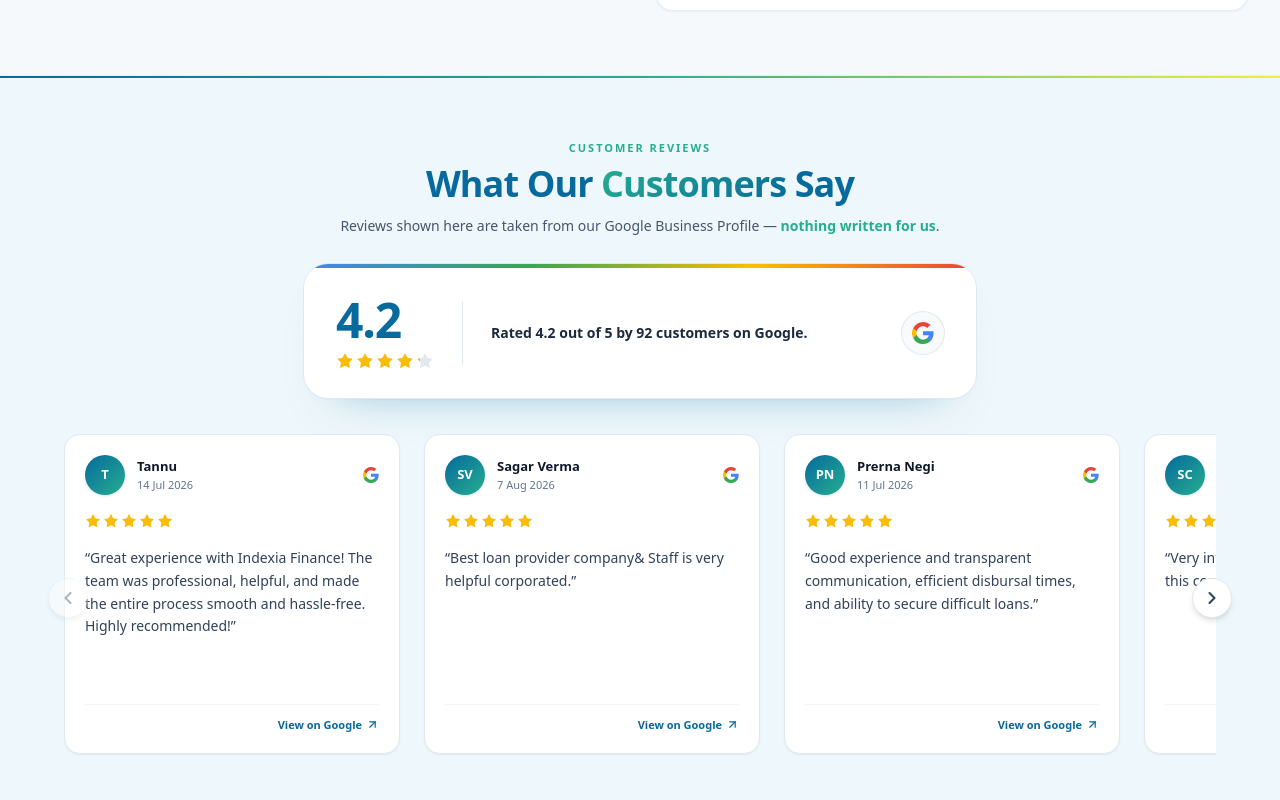
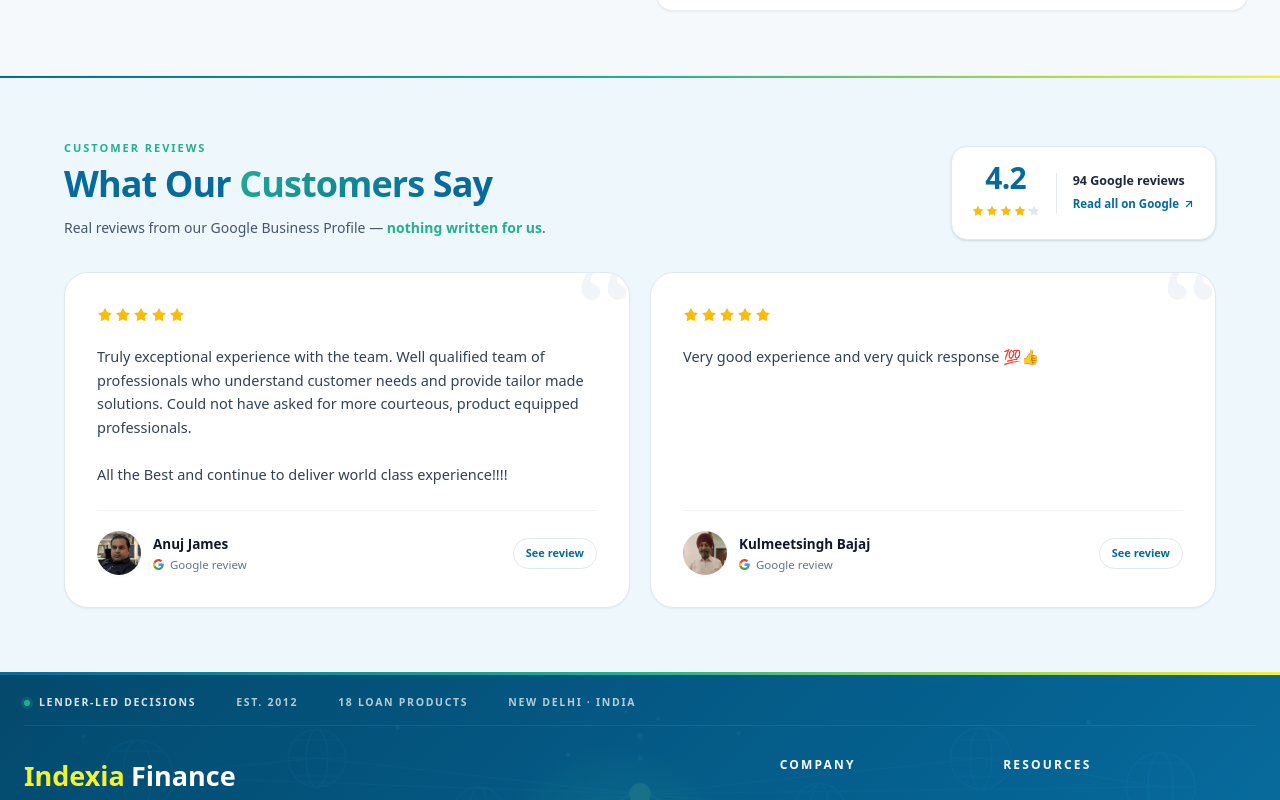
Before and after one commit to bijendra-malik/New-Finance-Web, a React (Vite) app: page / in a window 1280 px wide. Shown: the part 3619-4419 px from the top of the page. Built offline with nearby package versions, Linux system fonts and the light colour scheme; grey boxes are pictures that could not be loaded.

Commit message:
redesigned testimonials section, updated reviews and added images

```diff
--- a/src/components/sections/TestimonialCard.tsx
+++ b/src/components/sections/TestimonialCard.tsx
@@ -1,51 +1,49 @@
 /** A single Google review card. */
-import { ArrowUpRight } from "lucide-react";
-import { GOOGLE_BUSINESS, type GoogleReview } from "../../constants/googleReviews";
+import { type GoogleReview } from "../../constants/googleReviews";
 import { GoogleG, GoogleStars } from "./googleReviews";
 
-const TestimonialCard = ({ review, index = 0 }: { review: GoogleReview; index?: number }) => (
-  <article
-    className="flex w-76 shrink-0 snap-start flex-col rounded-2xl border border-slate-200 bg-white p-5 shadow-[0_1px_2px_rgba(15,23,42,0.06)] transition duration-300 hover:-translate-y-1 hover:border-slate-300 hover:shadow-[0_20px_40px_-24px_rgba(6,106,156,0.45)] sm:w-84"
-    style={{ animation: `reviewIn 0.5s ease-out ${index * 0.08}s both` }}
-  >
-    <header className="flex items-center gap-3">
-      <span
-        className="flex h-10 w-10 shrink-0 items-center justify-center rounded-full text-[13px] font-bold text-white shadow-sm"
-        style={{
-          background: "linear-gradient(135deg, var(--brand-navy), var(--brand-teal))",
-        }}
-        aria-hidden="true"
-      >
-        {review.initials}
-      </span>
-      <div className="min-w-0">
-        <p className="truncate text-[13px] font-bold text-slate-900">{review.name}</p>
-        <p className="text-[11px] text-slate-500">{review.date}</p>
-      </div>
-      <span className="ml-auto shrink-0" title="Posted on Google">
-        <GoogleG size={16} />
-      </span>
-    </header>
+const TestimonialCard = ({ review }: { review: GoogleReview }) => (
+  <figure className="group relative flex h-full flex-col overflow-hidden rounded-3xl border border-slate-200 bg-white p-6 shadow-[0_1px_2px_rgba(15,23,42,0.05)] transition duration-300 hover:-translate-y-1 hover:shadow-[0_24px_48px_-32px_rgba(6,106,156,0.5)] sm:p-8">
+    <span
+      aria-hidden="true"
+      className="pointer-events-none absolute -top-8 -right-1 select-none font-serif text-[130px] leading-none text-slate-100"
+    >
+      &ldquo;
+    </span>
 
-    <div className="mt-4">
-      <GoogleStars value={review.rating} />
+    <div className="relative">
+      <GoogleStars value={review.rating} size={16} />
     </div>
 
-    <blockquote className="mt-3 flex-1 text-[14px] leading-relaxed text-slate-700">
-      “{review.quote}”
+    <blockquote className="relative mt-4 flex-1 whitespace-pre-line text-[14.5px] leading-relaxed text-slate-700">
+      {review.quote}
     </blockquote>
 
-    <footer className="mt-5 flex justify-end border-t border-slate-100 pt-3">
+    <figcaption className="relative mt-6 flex items-center gap-3 border-t border-slate-100 pt-5">
+      <img
+        src={review.avatar}
+        alt={`${review.name} profile photo`}
+        width={44}
+        height={44}
+        loading="lazy"
+        className="h-11 w-11 shrink-0 rounded-full object-cover shadow-sm ring-2 ring-white"
+      />
+      <div className="min-w-0">
+        <p className="truncate text-[13.5px] font-bold text-slate-900">{review.name}</p>
+        <p className="mt-0.5 flex items-center gap-1.5 text-[11.5px] text-slate-500">
+          <GoogleG size={11} /> Google review
+        </p>
+      </div>
       <a
-        href={GOOGLE_BUSINESS.reviewsUrl}
+        href={review.reviewUrl}
         target="_blank"
         rel="noopener noreferrer"
-        className="inline-flex items-center gap-1 rounded text-[11px] font-semibold text-(--brand-navy) transition-colors hover:text-(--brand-navy-deep) hover:underline focus-visible:outline-2 focus-visible:outline-offset-2 focus-visible:outline-(--brand-navy)"
+        className="ml-auto shrink-0 rounded-full border border-slate-200 px-3 py-1.5 text-[11px] font-semibold text-(--brand-navy) transition-colors hover:border-slate-300 hover:bg-slate-50"
       >
-        View on Google <ArrowUpRight size={13} strokeWidth={2.2} />
+        See review
       </a>
-    </footer>
-  </article>
+    </figcaption>
+  </figure>
 );
 
 export default TestimonialCard;
--- a/src/components/sections/Testimonials.tsx
+++ b/src/components/sections/Testimonials.tsx
@@ -1,67 +1,21 @@
-import { useCallback, useEffect, useRef, useState } from "react";
-import { ChevronLeft, ChevronRight } from "lucide-react";
+import { ArrowUpRight } from "lucide-react";
 import { GOOGLE_BUSINESS, GOOGLE_REVIEWS } from "../../constants/googleReviews";
 import TestimonialCard from "./TestimonialCard";
-import { GoogleG, GoogleStars } from "./googleReviews";
+import { GoogleStars } from "./googleReviews";
 
-const CARD_GAP = 24;
-
-const cardStep = (scroller: HTMLDivElement): number => {
-  const card = scroller.firstElementChild as HTMLElement | null;
-  return card ? card.offsetWidth + CARD_GAP : 340;
-};
-
-const Testimonials = () => {
-  const scrollerRef = useRef<HTMLDivElement>(null);
-  const [canLeft, setCanLeft] = useState(false);
-  const [canRight, setCanRight] = useState(false);
-  const [scrollable, setScrollable] = useState(false);
-  const [activeIndex, setActiveIndex] = useState(0);
-
-  const updateCarousel = useCallback(() => {
-    const el = scrollerRef.current;
-    if (!el) return;
-    const overflow = el.scrollWidth - el.clientWidth > 4;
-    setScrollable(overflow);
-    setCanLeft(el.scrollLeft > 4);
-    setCanRight(el.scrollLeft < el.scrollWidth - el.clientWidth - 4);
-    setActiveIndex(Math.round(el.scrollLeft / cardStep(el)));
-  }, []);
-
-  useEffect(() => {
-    const el = scrollerRef.current;
-    if (!el) return;
-    updateCarousel();
-    const timer = setTimeout(updateCarousel, 120);
-    el.addEventListener("scroll", updateCarousel, { passive: true });
-    window.addEventListener("resize", updateCarousel);
-    return () => {
-      clearTimeout(timer);
-      el.removeEventListener("scroll", updateCarousel);
-      window.removeEventListener("resize", updateCarousel);
-    };
-  }, [updateCarousel]);
-
-  const scrollCards = (direction: "left" | "right") => {
-    const el = scrollerRef.current;
-    if (!el) return;
-    const step = cardStep(el);
-    el.scrollBy({ left: direction === "left" ? -step : step, behavior: "smooth" });
-  };
-
-  const arrowClass =
-    "absolute top-1/2 z-20 hidden h-10 w-10 -translate-y-1/2 items-center justify-center rounded-full border border-slate-200 bg-white text-slate-700 shadow-md transition hover:border-(--brand-teal) hover:text-(--brand-navy) hover:shadow-lg disabled:cursor-not-allowed disabled:opacity-40 disabled:hover:border-slate-200 disabled:hover:text-slate-700 lg:flex";
-
-  return (
+const Testimonials = () => (
   <section className="section-shell relative w-full overflow-hidden bg-(--surface-tint) px-4 sm:px-6">
     <div
-        className="absolute left-0 top-0 z-20 h-0.5 w-full"
-        style={{ background: "linear-gradient(90deg, var(--brand-navy), var(--brand-teal), var(--brand-yellow))" }}
+      className="absolute left-0 top-0 h-0.5 w-full"
+      style={{
+        background:
+          "linear-gradient(90deg, var(--brand-navy), var(--brand-teal), var(--brand-yellow))",
+      }}
     />
 
     <div className="relative z-10 mx-auto max-w-6xl">
-        {/* Header */}
-        <div className="text-center">
+      <div className="flex flex-col gap-6 md:flex-row md:items-end md:justify-between">
+        <div>
           <p className="section-eyebrow mb-2">Customer reviews</p>
           <h2
             className="text-2xl font-extrabold tracking-tight sm:text-3xl md:text-4xl"
@@ -80,116 +34,51 @@ const Testimonials = () => {
             </span>{" "}
             Say
           </h2>
-          <p className="mt-3 text-sm font-medium text-slate-600">
-            Reviews shown here are taken from our Google Business Profile —{" "}
-            <span className="font-bold" style={{ color: "var(--brand-teal)" }}>
+          <p className="mt-3 max-w-xl text-sm leading-6 text-slate-600">
+            Real reviews from our Google Business Profile —{" "}
+            <span className="font-semibold" style={{ color: "var(--brand-teal)" }}>
               nothing written for us
             </span>
             .
           </p>
         </div>
 
-        {/* Google rating summary */}
-        <div className="mx-auto mt-7 max-w-2xl overflow-hidden rounded-3xl bg-white shadow-[0_1px_2px_rgba(15,23,42,0.05),0_24px_48px_-36px_rgba(6,106,156,0.55)] ring-1 ring-slate-200">
-          <div
-            aria-hidden
-            className="h-1 w-full"
-            style={{ background: "linear-gradient(90deg, #4285F4, #34A853, #FBBC05, #EA4335)" }}
-          />
-          <div className="flex flex-col items-center gap-5 px-6 py-6 text-center sm:flex-row sm:items-center sm:gap-7 sm:px-8 sm:py-7 sm:text-left">
-            <div className="shrink-0">
+        <div className="flex items-center gap-4 self-start rounded-2xl border border-slate-200 bg-white px-5 py-4 shadow-sm md:self-auto">
+          <div className="text-center">
             <p
-                className="text-5xl font-black leading-none tracking-tight"
+              className="text-3xl font-black leading-none tracking-tight"
               style={{ color: "var(--brand-navy)" }}
             >
-                {GOOGLE_BUSINESS.rating}
+              {GOOGLE_BUSINESS.rating.toFixed(1)}
             </p>
-              <div className="mt-2 flex justify-center sm:justify-start">
-                <GoogleStars value={GOOGLE_BUSINESS.rating} size={18} />
+            <div className="mt-1.5">
+              <GoogleStars value={GOOGLE_BUSINESS.rating} size={12} />
+            </div>
+          </div>
+          <div className="h-10 w-px bg-slate-200" />
+          <div>
+            <p className="text-[12.5px] font-bold text-slate-800">
+              {GOOGLE_BUSINESS.reviewCount} Google reviews
+            </p>
+            <a
+              href={GOOGLE_BUSINESS.reviewsUrl}
+              target="_blank"
+              rel="noopener noreferrer"
+              className="mt-1 inline-flex items-center gap-1 text-[11.5px] font-semibold text-(--brand-navy) transition-colors hover:underline"
+            >
+              Read all on Google <ArrowUpRight size={12} strokeWidth={2.4} />
+            </a>
+          </div>
         </div>
       </div>
 
-            <div className="hidden h-16 w-px shrink-0 bg-slate-200 sm:block" />
-
-            <div className="min-w-0 flex-1">
-              <p className="text-sm font-bold leading-snug text-slate-800">
-                Rated {GOOGLE_BUSINESS.rating} out of 5 by {GOOGLE_BUSINESS.reviewCount} customers on
-                Google.
-              </p>
-            </div>
-
-            <span
-              className="flex shrink-0 items-center justify-center rounded-full bg-slate-50 p-2.5 ring-1 ring-slate-200"
-              title="Google reviews"
-            >
-              <GoogleG size={22} />
-            </span>
-          </div>
-        </div>
-
-        {/* Reviews carousel */}
-        <div className="relative mt-8">
-          {scrollable && (
-            <button
-              onClick={() => scrollCards("left")}
-              disabled={!canLeft}
-              aria-label="Previous reviews"
-              className={`${arrowClass} -left-4`}
-            >
-              <ChevronLeft size={20} strokeWidth={2.5} />
-            </button>
-          )}
-
-          <div
-            ref={scrollerRef}
-            className={`flex snap-x snap-mandatory gap-6 overflow-x-auto pb-3 pt-1 [&::-webkit-scrollbar]:hidden scrollbar-none${scrollable ? "" : " justify-center"}`}
-          >
-            {GOOGLE_REVIEWS.map((review, index) => (
-              <TestimonialCard key={review.id} review={review} index={index} />
-            ))}
-          </div>
-
-          {scrollable && (
-            <button
-              onClick={() => scrollCards("right")}
-              disabled={!canRight}
-              aria-label="More reviews"
-              className={`${arrowClass} -right-4`}
-            >
-              <ChevronRight size={20} strokeWidth={2.5} />
-            </button>
-          )}
-        </div>
-
-        {/* Mobile indicators */}
-        <div className="mt-5 flex justify-center gap-2 lg:hidden">
-          {GOOGLE_REVIEWS.map((review, index) => (
-            <button
-              key={review.id}
-              aria-label={`Go to review ${index + 1}`}
-              className="h-2 rounded-full transition-all duration-300"
-              style={{
-                width: activeIndex === index ? "18px" : "8px",
-                background: activeIndex === index ? "var(--brand-teal)" : "rgba(6,106,156,0.25)",
-              }}
-              onClick={() => {
-                const el = scrollerRef.current;
-                if (!el) return;
-                el.scrollTo({ left: index * cardStep(el), behavior: "smooth" });
-              }}
-            />
+      <div className="mt-8 grid gap-5 md:grid-cols-2">
+        {GOOGLE_REVIEWS.map((review) => (
+          <TestimonialCard key={review.id} review={review} />
         ))}
       </div>
     </div>
-
-      <style>{`
-        @keyframes reviewIn {
-          from { opacity: 0; transform: translateY(18px); }
-          to { opacity: 1; transform: none; }
-        }
-      `}</style>
   </section>
 );
-};
 
 export default Testimonials;
--- a/src/constants/googleReviews.ts
+++ b/src/constants/googleReviews.ts
@@ -1,60 +1,34 @@
 export const GOOGLE_BUSINESS = {
   rating: 4.2,
-  reviewCount: 92,
-  reviewsUrl: "https://www.google.com/maps/place?q=place_id:ChIJM41tLTfI5zsRd0G2d3VMEXQ",
+  reviewCount: 94,
+  reviewsUrl: "https://www.google.com/search?gs_ssp=eJwFwTEOgCAMBdC4mhiv4OJMa5HfcARvARQJC4sLx_e9dXPNMTdF_kyZlnjSlFxRVHBZMDWRSBOe2RfcQA6egWfvw-rs6Xj7SKPUH6nGFBE&q=indexia+finance&ie=UTF-8#lrd=0x3be7c8372d6d8d33:0x74114c7577b64177,1,,,,",
 } as const;
 
 export interface GoogleReview {
   id: number;
   name: string;
-  initials: string;
+  avatar: string;
   rating: number;
   quote: string;
-  date: string;
+  reviewUrl: string;
 }
 
 export const GOOGLE_REVIEWS: GoogleReview[] = [
   {
     id: 1,
-    name: "Tannu",
-    initials: "T",
+    name: "Anuj James",
+    avatar: "/testimonials/Anuj-James.jpg",
     rating: 5,
     quote:
-      "Great experience with Indexia Finance! The team was professional, helpful, and made the entire process smooth and hassle-free. Highly recommended!",
-    date: "14 Jul 2026",
+      "Truly exceptional experience with the team. Well qualified team of professionals who understand customer needs and provide tailor made solutions. Could not have asked for more courteous, product equipped professionals.\n\nAll the Best and continue to deliver world class experience!!!!",
+    reviewUrl: "https://www.google.com/maps/contrib/107098837853301951035/place/ChIJM41tLTfI5zsRd0G2d3VMEXQ/@28.6259154,77.1014415,13z/data=!4m6!1m5!8m4!1e1!2s107098837853301951035!3m1!1e1?hl=en-IN&entry=ttu&g_ep=EgoyMDI2MTExOC4xIKXMDSoASAFQAw%3D%3D",
   },
   {
     id: 2,
-    name: "Sagar Verma",
-    initials: "SV",
+    name: "Kulmeetsingh Bajaj",
+    avatar: "/testimonials/Kulmeetsingh-Bajaj.jpg",
     rating: 5,
-    quote: "Best loan provider company& Staff is very helpful corporated.",
-    date: "7 Aug 2026",
-  },
-  {
-    id: 3,
-    name: "Prerna Negi",
-    initials: "PN",
-    rating: 5,
-    quote:
-      "Good experience and transparent communication, efficient disbursal times, and ability to secure difficult loans.",
-    date: "11 Jul 2026",
-  },
-  {
-    id: 4,
-    name: "Sahil Chaddha",
-    initials: "SC",
-    rating: 5,
-    quote: "Very informative & useful . I learned lot of this company thank you",
-    date: "7 Aug 2026",
-  },
-  {
-    id: 5,
-    name: "Lakshay Sharma",
-    initials: "LS",
-    rating: 5,
-    quote:
-      "I've had a positive experience with Indexia Finance. Their services are high quality, and I appreciate their commitment to customer satisfaction. The team is responsive and professional, always ready to assist with any issues or questions I…",
-    date: "13 Aug 2024",
+    quote: "Very good experience and very quick response 💯👍",
+    reviewUrl: "https://www.google.com/maps/contrib/109908637747716239568/place/ChIJM41tLTfI5zsRd0G2d3VMEXQ/@28.6259154,77.1426402,17z/data=!4m6!1m5!8m4!1e1!2s109908637747716239568!3m1!1e1?hl=en-IN&entry=ttu&g_ep=EgoyMDI2MTExOC4xIKXMDSoASAFQAw%3D%3D",
   },
 ];
```
Lines whose indentation alone changed are shown as unchanged.
